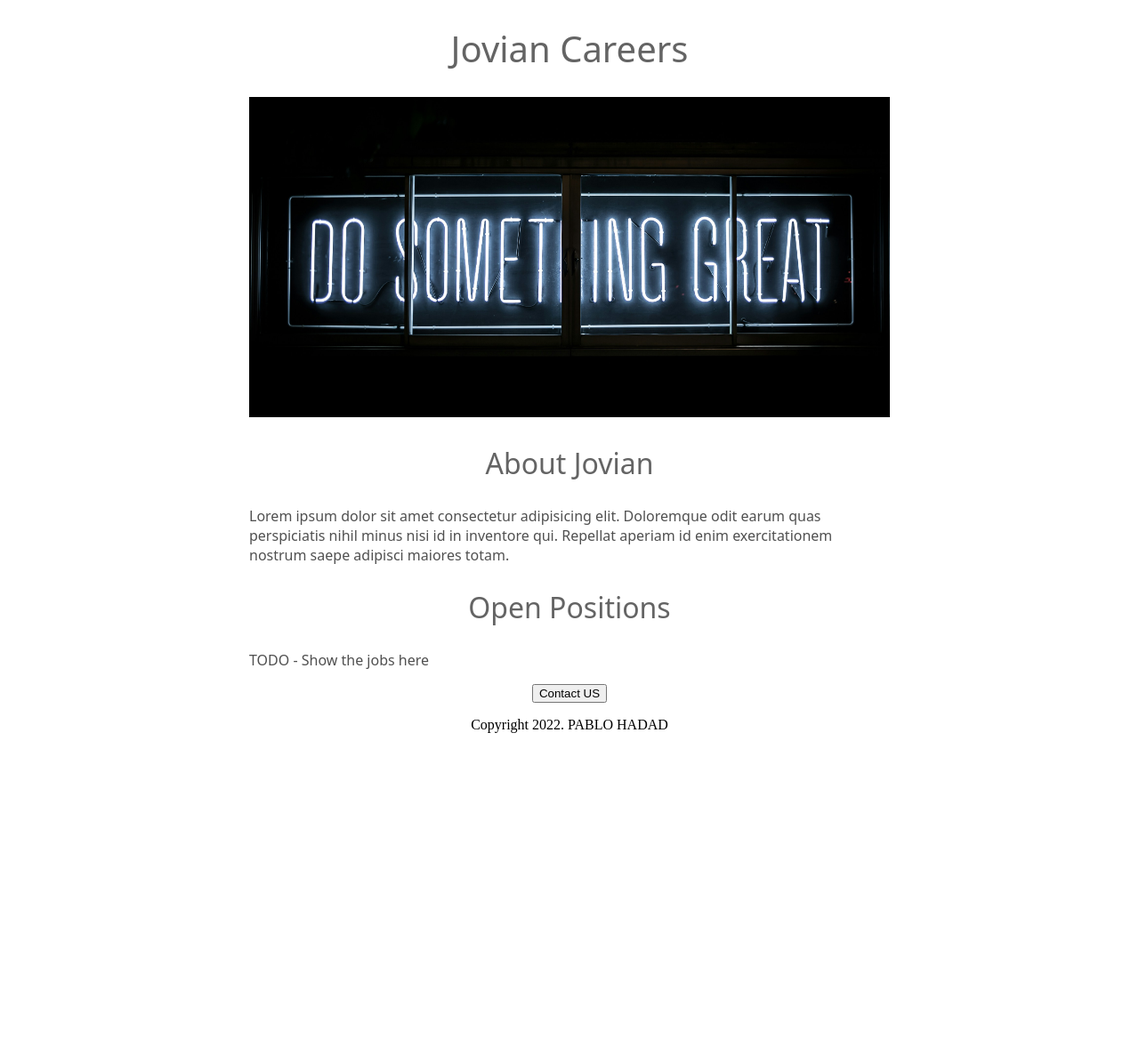
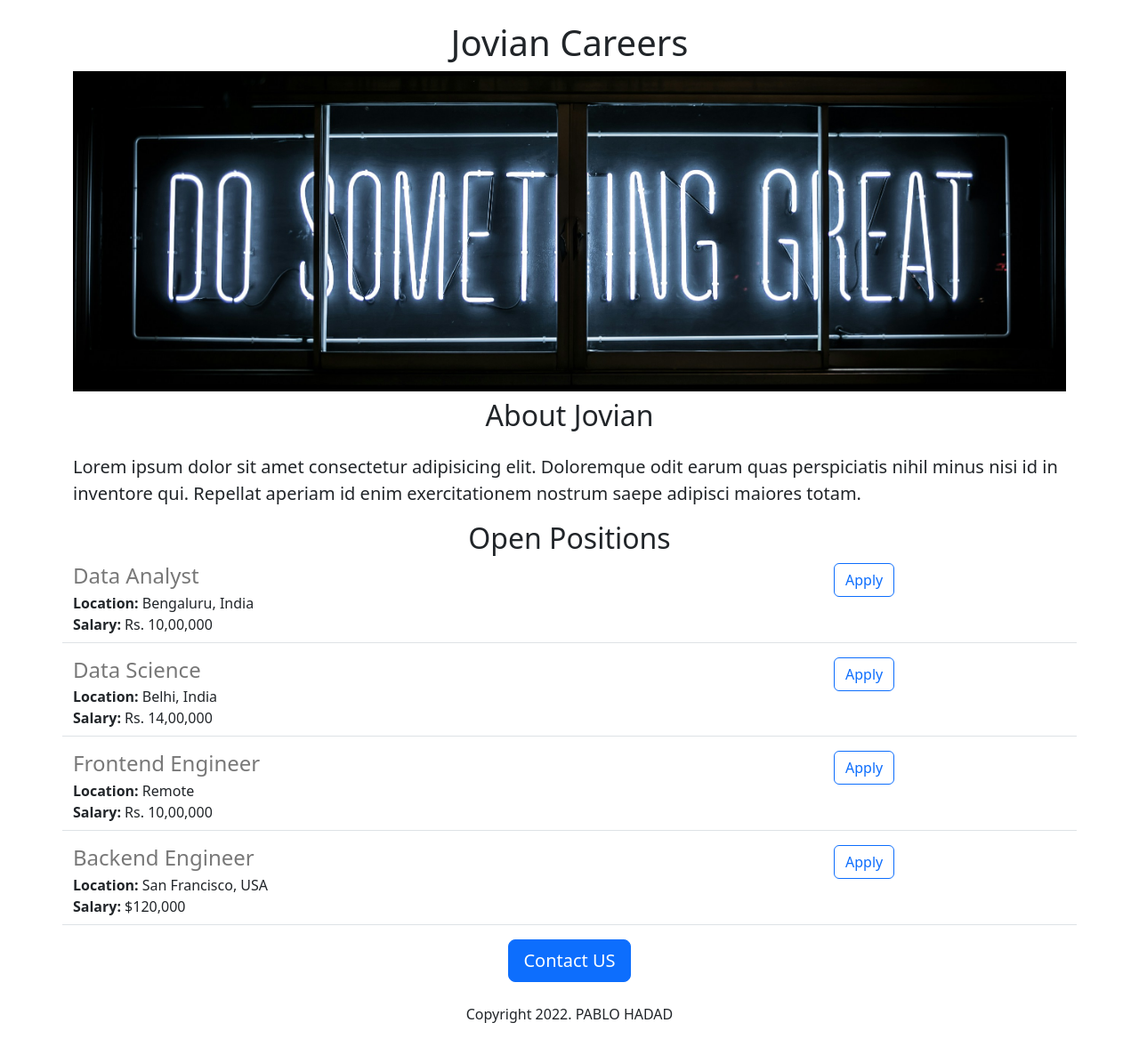
Before and after one commit to pablitohaddad/jovian-carrers-website, a Flask app: page / in a window 1280 px wide. Shown: the whole page at 89% size. Before the commit the page ends 824 px from the top, so only its background shows below. Run offline with Flask 3, Linux system fonts and the light colour scheme.

Commit message:
Added dynamic data and API rout

```diff
--- a/app.py
+++ b/app.py
@@ -1,10 +1,42 @@
-from flask import Flask, render_template
+from flask import Flask, render_template, jsonify
 
 app = Flask(__name__)
 
+JOBS = [
+    {
+        'id': 1,
+        'title': 'Data Analyst',
+        'location': 'Bengaluru, India',
+        'salary': 'Rs. 10,00,000'
+    },
+    {
+        'id': 2,
+        'title': 'Data Science',
+        'location': 'Belhi, India',
+        'salary': 'Rs. 14,00,000'
+    },
+    {
+        'id': 3,
+        'title': 'Frontend Engineer',
+        'location': 'Remote',
+        'salary': 'Rs. 10,00,000'
+    },
+    {
+        'id': 4,
+        'title': 'Backend Engineer',
+        'location': 'San Francisco, USA',
+        'salary': '$120,000'
+    },
+]
+
 @app.route("/")
 def hello_world():
-    return render_template('home.html')
+    return render_template('home.html', jobs = JOBS)
+
+@app.route("/api/jobs")
+def list_jobs():
+    return jsonify(JOBS)
+
 
 if __name__ == "__main__":
     app.run(host="0.0.0.0", debug=True)
--- a/templates/home.html
+++ b/templates/home.html
@@ -2,52 +2,35 @@
 <html>
     <head>
         <title>Jovian Careers</title>
+        <meta charset="utf-8">
+        <meta name="viewport" content="width=device-width, initial-scale=1">
+        <link href="https://cdn.jsdelivr.net/npm/bootstrap@5.3.7/dist/css/bootstrap.min.css" rel="stylesheet" integrity="sha384-LN+7fdVzj6u52u30Kp6M/trliBMCMKTyK833zpbD+pXdCLuTusPj697FH4R/5mcr" crossorigin="anonymous">
+        <style>
+            #banner {
+                height: 360px;
+                object-fit: cover;
+                width: 100%;
+            }
+        </style>
     </head>
-    <style>
-        h1 {
-            font-size: 40px;
-            font-family: system-ui, -apple-system, BlinkMacSystemFont, 'Segoe UI', Roboto, Oxygen, Ubuntu, Cantarell, 'Open Sans', 'Helvetica Neue', sans-serif;
-            font-weight: normal;
-            color: rgb(100, 100, 100);
-            text-align: center;
-        }
-        #banner {
-            width: 100%;
-            height: 360px;
-            object-fit: cover;
-        }
-        h2 {
-            font-family: system-ui, -apple-system, BlinkMacSystemFont, 'Segoe UI', Roboto, Oxygen, Ubuntu, Cantarell, 'Open Sans', 'Helvetica Neue', sans-serif;
-            font-size: 32px;
-            color: rgb(100,100,100);
-            text-align: center;
-            font-weight: normal;
-        }
 
-        .bodyText {
-            font-family: system-ui, -apple-system, BlinkMacSystemFont, 'Segoe UI', Roboto, Oxygen, Ubuntu, Cantarell, 'Open Sans', 'Helvetica Neue', sans-serif;
-            color: rgb(80, 80, 80);
-        }
-
-        #container {
-            max-width: 720px;
-            margin: 0 auto;
-        }
-
-    </style>
     <body>
-        <div id="container">
-            <h1>Jovian Careers</h1>
-        <img id="banner" src="/static/banner.jpg" alt="Banner" height="320">
-        <h2>About Jovian</h2>
-        <p class="bodyText">
+        <div class="container">
+        <h1 class="text-center mt-4 mb-2">Jovian Careers</h1>
+        <img class="img-fluid" id="banner" src="/static/banner.jpg" alt="Banner" height="320">
+        <h2 class="text-center mt-2 mb-4" >About Jovian</h2>
+        <p class="lead">
             Lorem ipsum dolor sit amet consectetur adipisicing elit. Doloremque odit earum quas perspiciatis nihil minus nisi id in inventore qui. Repellat aperiam id enim exercitationem nostrum saepe adipisci maiores totam.
         </p>
-        <h2>Open Positions</h2>
-        <p class="bodyText">TODO - Show the jobs here</p>
-        <div style="text-align: center;">
-            <button>Contact US</button>
-            <p>Copyright 2022. PABLO HADAD</p>
+        <h2 class="text-center">Open Positions</h2>
+        <div>
+            {% for job in jobs %}
+                {%include 'jobitem.html' %}
+            {% endfor %}
+        </div>
+        <div class="text-center">
+            <button class="btn btn-primary btn-lg">Contact US</button>
+            <p class="mt-4">Copyright 2022. PABLO HADAD</p>
         </div>
         </div>
 
--- /dev/null
+++ b/templates/jobitem.html
@@ -0,0 +1,20 @@
+<div class="border-bottom row" style="margin-bottom: 16px; padding-bottom: 8px;">
+    <div class="col-9">
+        <h4
+            style="color: rgb(120,120,120); margin-bottom: 4px;">
+            {{job['title']}}
+        </h4>
+        <div>
+            <b>Location:</b> {{job['location']}}
+        </div>
+        {% if 'salary' in job %}
+        <div>
+            <b>Salary:</b> {{job['salary']}}
+        </div>
+        {% endif %}
+    </div>
+    <div class="col-3">
+        <button type="button" class="btn btn-outline-primary">Apply</button>
+    </div>
+
+</div>
```
